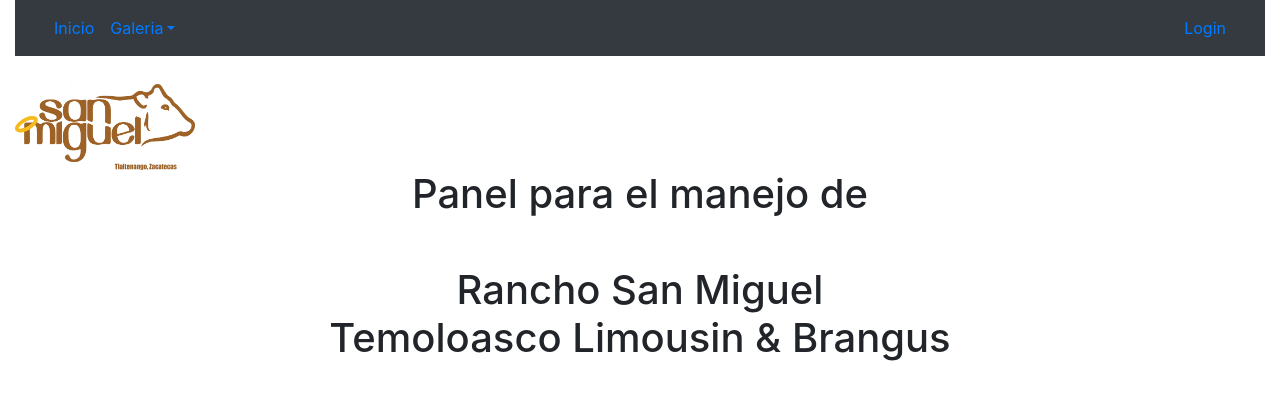
After one commit to rancho-san-miguel/Rancho_SanMiguel, a Django app: page /index/ in a window 1280 px wide. The commit adds this page. Shown: the top 400 px of the page. Run offline with Django 3.2, Linux system fonts and the light colour scheme; parts of the project's set-up code (start-up, migrations or seed data) failed here and were passed over; some libraries are stand-ins or nearby versions.

Commit message:
modificacion del index del panel del rancho

```diff
--- a/Rancho_SanMiguel/Rancho_SanMiguel/settings.py
+++ b/Rancho_SanMiguel/Rancho_SanMiguel/settings.py
@@ -130,7 +130,8 @@
 MEDIA_ROOT = os.path.join(BASE_DIR, 'media')
 
 # Despues de logearse se redirecciona a la pantalla
-LOGIN_REDIRECT_URL = reverse_lazy('index')
+LOGIN_REDIRECT_URL = reverse_lazy('index2')
+# Despues de des-logearse se redirecciona a la pantalla
 LOGOUT_REDIRECT_URL = reverse_lazy('index')
 
 EMAIL_USE_TLS = True
--- a/Rancho_SanMiguel/apps/home/urls.py
+++ b/Rancho_SanMiguel/apps/home/urls.py
@@ -1,9 +1,10 @@
 from django.urls import path
-from .views import index, about, contact, blog, element, portfolio, service
+from .views import index, about, contact, blog, element, portfolio, service, index2
 
 urlpatterns = [
     # HOME
     path('', index, name='index'),
+    path('index/', index2, name='index2'),
     path('about/', about, name='about'),
     path('contact/', contact, name='contact'),
     path('blog/', blog, name='blog'),
--- a/Rancho_SanMiguel/apps/home/views.py
+++ b/Rancho_SanMiguel/apps/home/views.py
@@ -3,6 +3,9 @@
 
 def index(request):
     return render(request, 'home/index.html')
+
+def index2(request):
+    return render(request, 'home/index2.html')
 
 def about(request):
     return render(request, 'home/about.html')
--- a/Rancho_SanMiguel/templates/base/base.html
+++ b/Rancho_SanMiguel/templates/base/base.html
@@ -24,8 +24,14 @@
                 </li>
 
             </ul>
+
             <ul class="nav navbar-nav navbar-right">
-                <li class="nav-item"> <a class="nav-link text-primary" href="{% url 'login' %}">Login</a>
+                <li class="nav-item">
+                    {% if user.is_authenticated %}
+                        <a lass="nav-link text-primary" href="{% url 'logout' %}">Logout</a>
+                    {% else %}
+                        <a class="nav-link text-primary" href="{% url 'login' %}">Login</a>
+                    {% endif %}
                 </li>
             </ul>
         </div>
--- /dev/null
+++ b/Rancho_SanMiguel/templates/home/index2.html
@@ -0,0 +1,27 @@
+{% extends 'base/base.html' %}
+
+{% block title %}
+Index
+{% endblock %}
+
+{% block contenido %}
+{% load staticfiles %}
+	<div id="preloder">
+		<div class="loader"></div>
+	</div>
+
+	<!-- Header section start -->
+	<header class="header-area">
+		<a href="{% url 'index' %}" class="logo-area">
+			<img src="{% static 'inicio/logorancho2sfb.png' %}" alt="" width="180" height="90">
+		</a>
+		<div class="nav-switch">
+			<i class="fa fa-bars"></i>
+		</div>
+
+	</header>
+
+	<div class="container text-center">
+		<h1>Panel para el manejo de <br><br>Rancho San Miguel <br> Temoloasco Limousin & Brangus</h1>
+	</div>
+{% endblock %}
```
